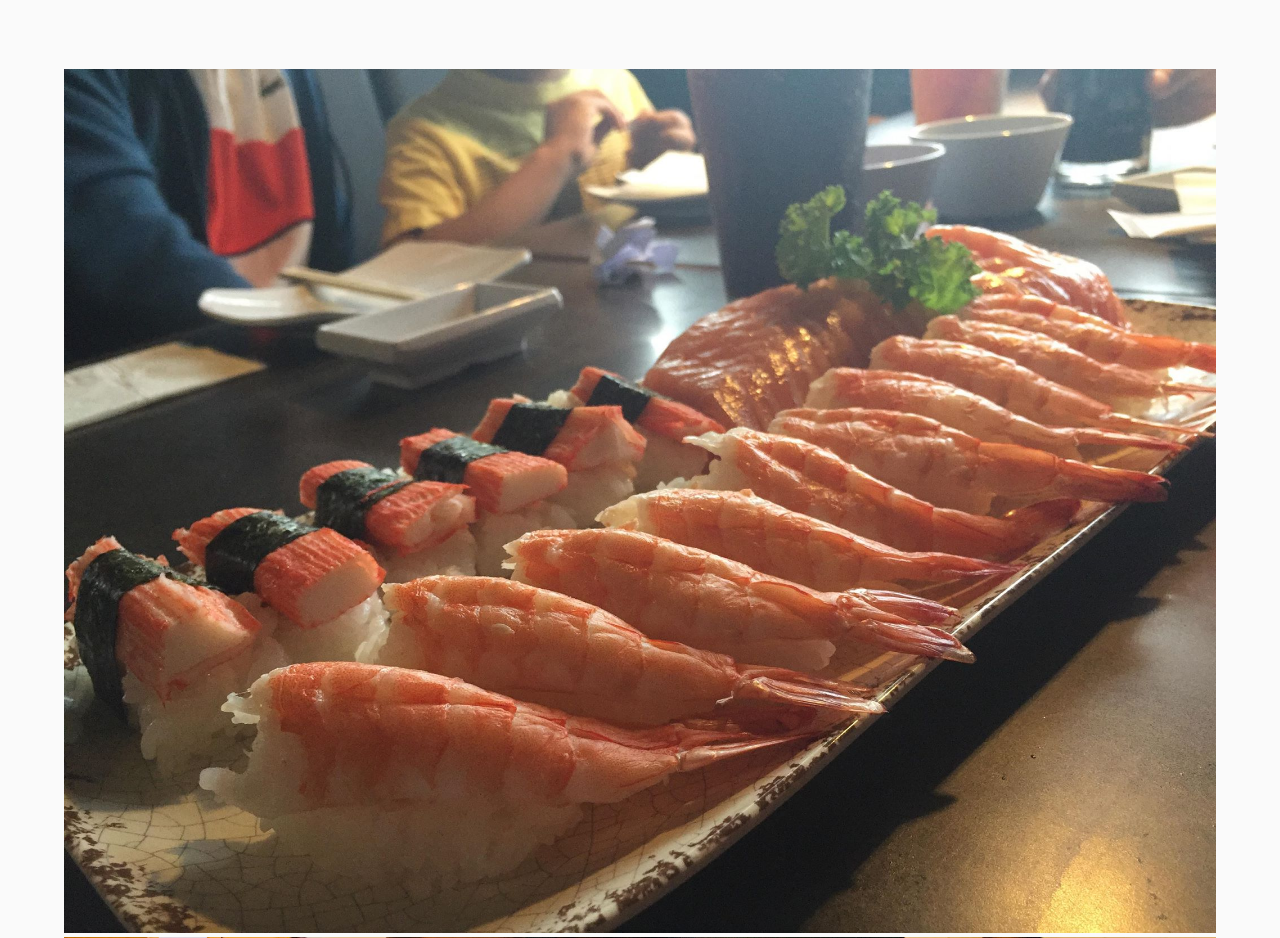
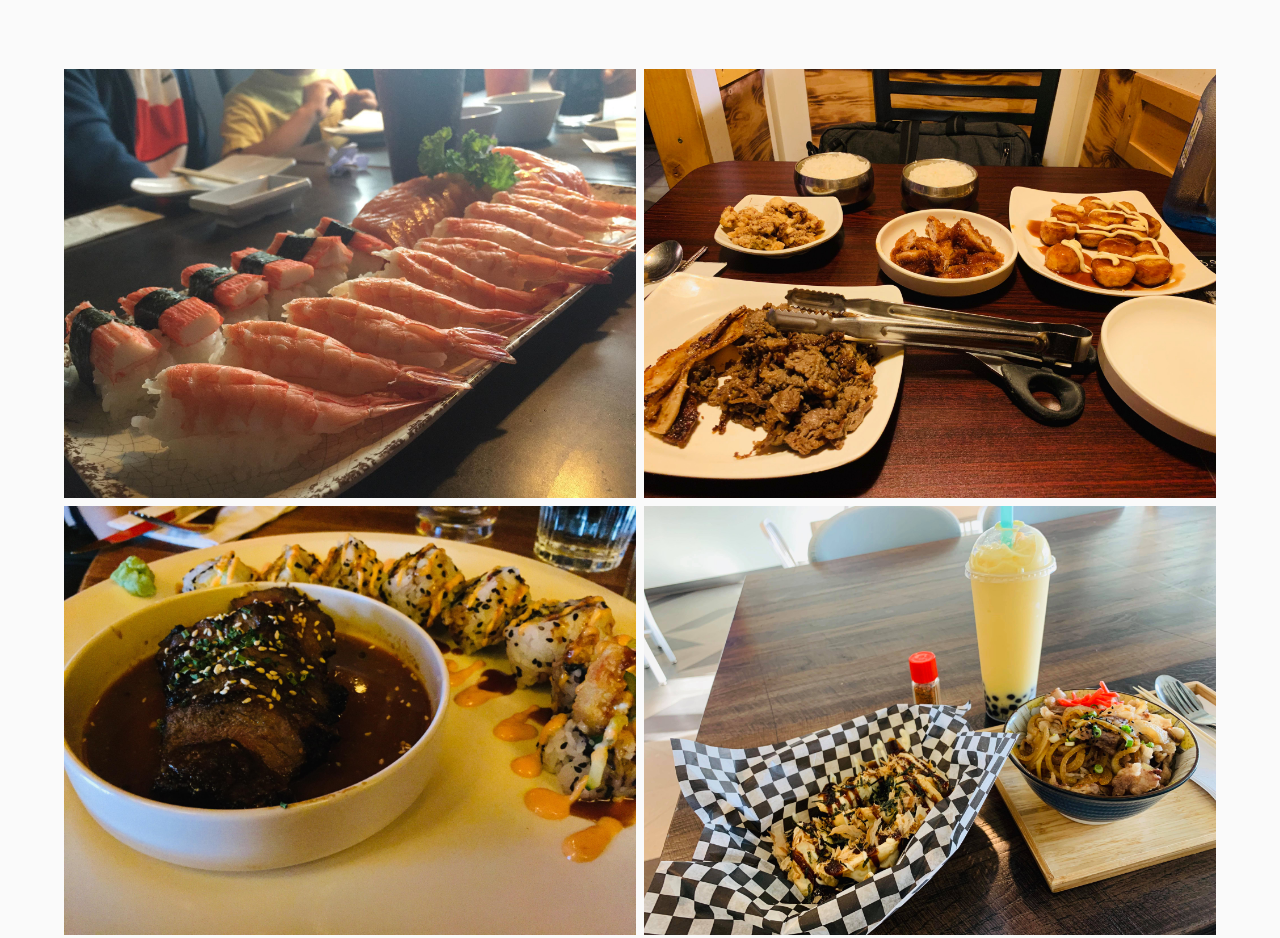
Before and after one commit to mafioSlime/food-hub, a plain HTML site: page index.html in a window 1280 px wide. Shown: the part 1068-2006 px from the top of the page. Drawn offline with Linux system fonts and the light colour scheme.

Commit message:
Update style.css

```diff
--- a/style.css
+++ b/style.css
@@ -127,6 +127,9 @@ main {
     max-width: 90%;
     margin: auto;
     text-align: center;
+    display: grid;
+    grid-template-columns: repeat(2, 1fr);
+    grid-gap: 0.5rem;
 }
 
 .blog {
```
